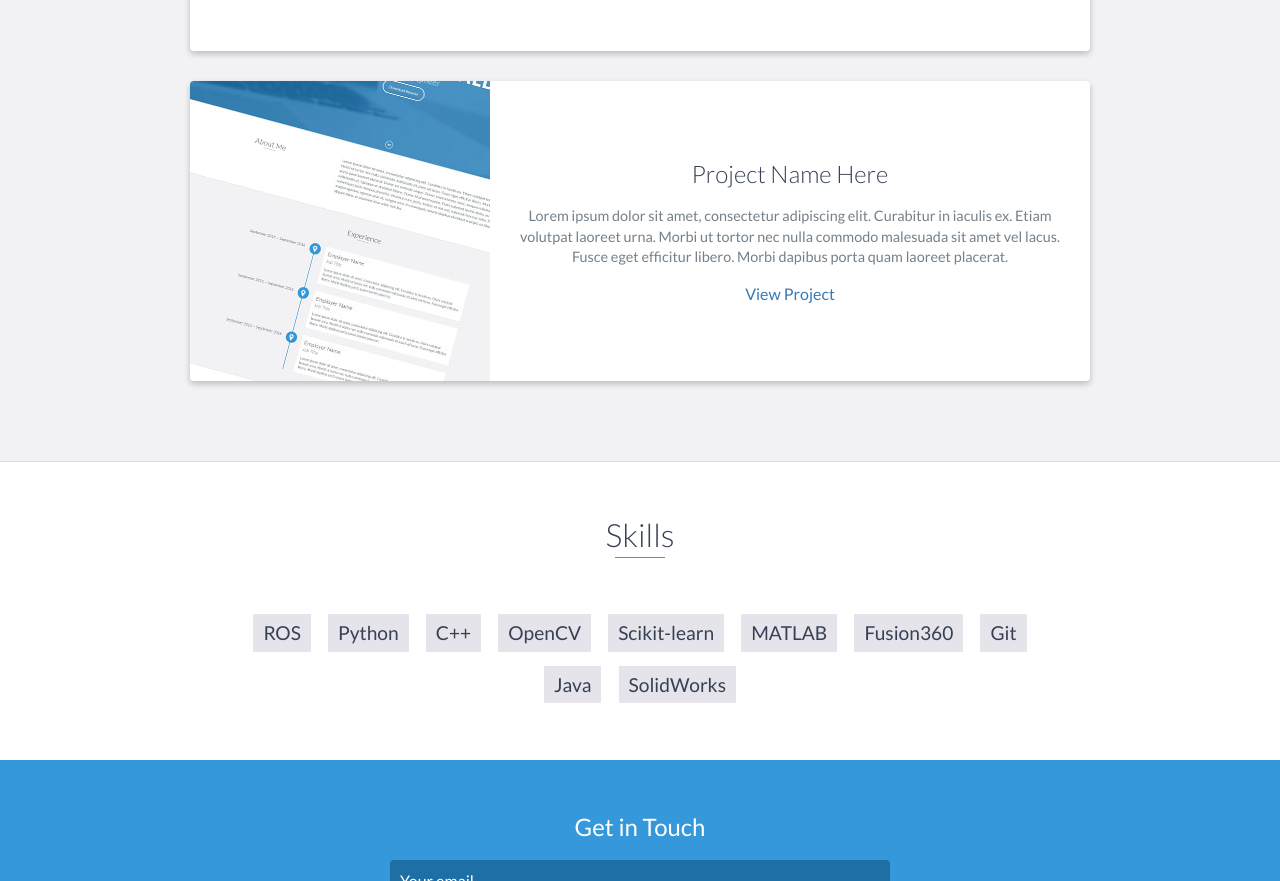
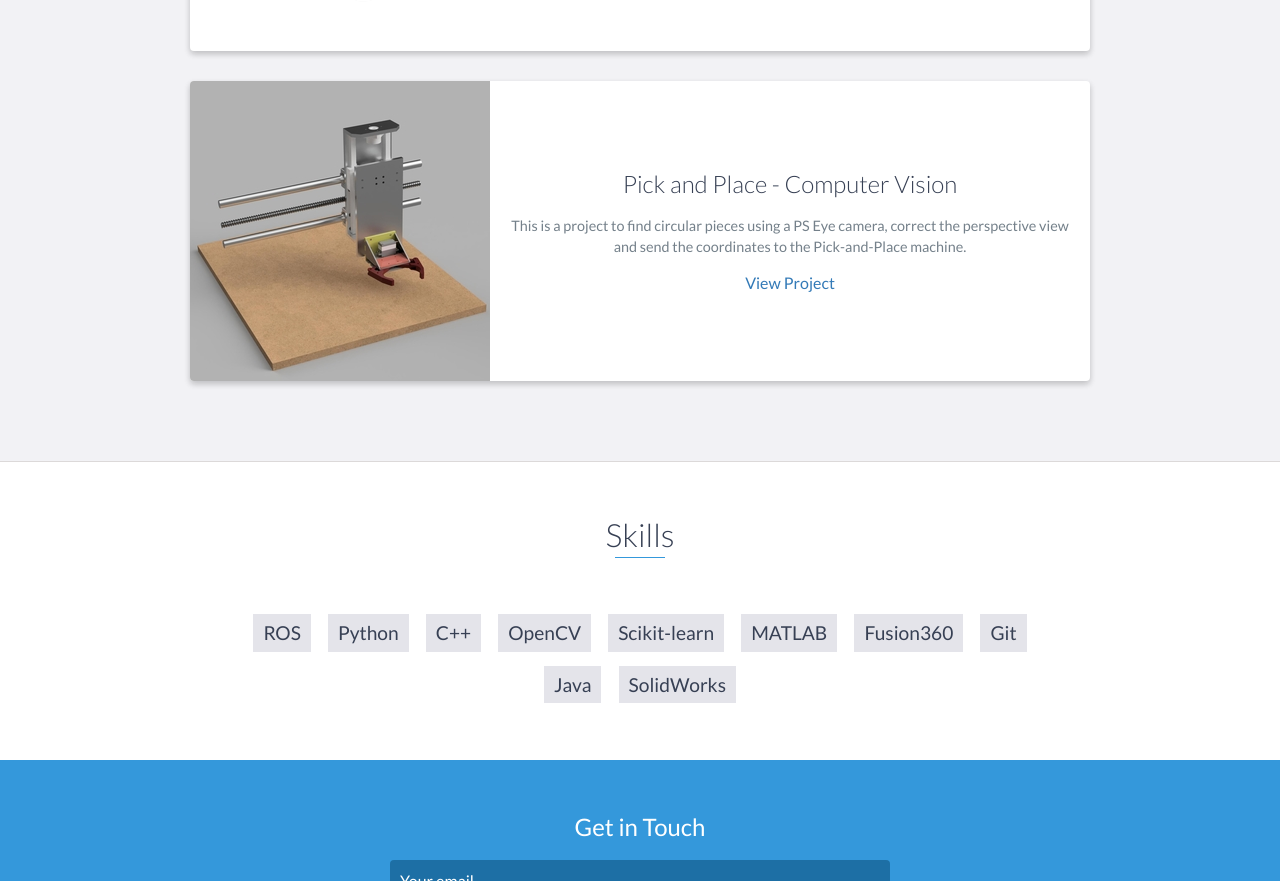
Before and after one commit to RodrigoCatto/RodrigoCatto.github.io, a website: page index.html in a window 1280 px wide. Shown: the part 2552-3433 px from the top of the page. Drawn offline with nearby package versions, Linux system fonts and the light colour scheme.

Commit message:
Update index.html

```diff
--- a/index.html
+++ b/index.html
@@ -173,15 +173,15 @@
 
                         <div class="project shadow-large">
                             <div class="project-image">
-                                <img src="images/project.jpg" />
+                                <img src="images/PickAndPlace.jpg" />
                             </div>
                             <!-- End .project-image -->
                             <div class="project-info">
-                                <h3>Project Name Here</h3>
+                                <h3>Pick and Place - Computer Vision</h3>
                                 <p>
-                                    Lorem ipsum dolor sit amet, consectetur adipiscing elit. Curabitur in iaculis ex. Etiam volutpat laoreet urna. Morbi ut tortor nec nulla commodo malesuada sit amet vel lacus. Fusce eget efficitur libero. Morbi dapibus porta quam laoreet placerat.
+                                    This is a project to find circular pieces using a PS Eye camera, correct the perspective view and send the coordinates to the Pick-and-Place machine.
                                 </p>
-                                <a href="#" target="_blank">View Project</a>
+                                <a href="https://github.com/RodrigoCatto/Pick-and-Place-Machine-Vision" target="_blank">View Project</a>
                             </div>
                             <!-- End .project-info -->
                         </div>
```
